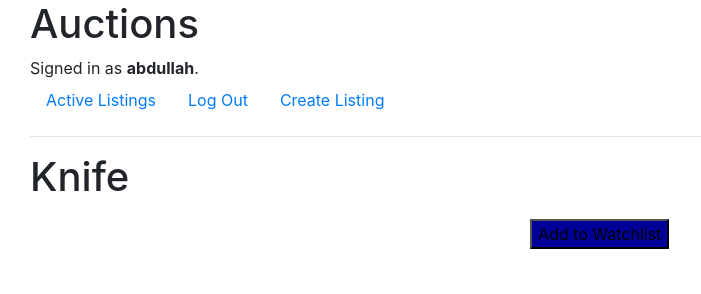
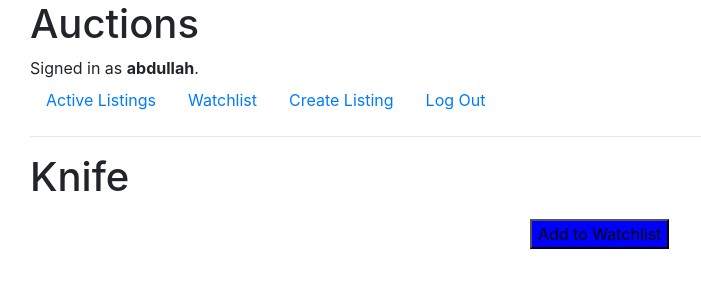
Before and after one commit to Abdullah-Shaikh01/Commerce, a Django app: page /item_details/2 in a window 1280 px wide. Shown: the top 294 px of the page, without its empty margins (0-701 px from the left). Run offline with Django 3.2, Linux system fonts and the light colour scheme; a user stored in the database is signed in; data comes from the database, SQL or seed files in the repository; both versions use the stored data as it was after the commit; some libraries are stand-ins or nearby versions.

Commit message:
add feature for users to see their watchlisted items

```diff
--- a/auctions/static/auctions/styles.css
+++ b/auctions/static/auctions/styles.css
@@ -41,7 +41,7 @@ img {
 
 .button-mid {
     margin-left: 40%;
-    background-color: #000099;
+    background-color: blue;
     font-color: white;
     margin-top: 10px;
 }
--- a/auctions/templates/auctions/index.html
+++ b/auctions/templates/auctions/index.html
@@ -1,7 +1,11 @@
 {% extends "auctions/layout.html" %}
 
 {% block body %}
-    <h2>Active Listings:</h2>
+    {% if watchlist %}
+        <h2>Watchlisted items:</h2>
+    {% else %}
+        <h2>Active Listings:</h2>
+    {% endif %}
     {% for item in items %}
         <div class="items" onclick="location.href='{% url 'item_details' item.id %}';" style="cursor: pointer;">
             <div id="image">
--- a/auctions/templates/auctions/layout.html
+++ b/auctions/templates/auctions/layout.html
@@ -22,10 +22,13 @@
             </li>
             {% if user.is_authenticated %}
                 <li class="nav-item">
-                    <a class="nav-link" href="{% url 'logout' %}">Log Out</a>
+                    <a class="nav-link" href="{% url 'watchlist' %}">Watchlist</a>
                 </li>
                 <li class="nav-item">
                     <a class="nav-link" href="{% url 'listing'%}">Create Listing</a>
+                </li>
+                <li class="nav-item">
+                    <a class="nav-link" href="{% url 'logout' %}">Log Out</a>
                 </li>
             {% else %}
                 <li class="nav-item">
--- a/auctions/urls.py
+++ b/auctions/urls.py
@@ -11,6 +11,8 @@ urlpatterns = [
     path("item_details/<int:item_id>", views.item, name="item_details"),
     path("bid", views.bid, name="bid"),
     path("comment", views.comment, name="comment"),
-    path("watchlist", views.watchlist, name="add_watchlist"),
-    path("remove_watchlist", views.rem_watchlist, name="remove_watchlist")
+    path("add_watchlist", views.add_watchlist, name="add_watchlist"),
+    path("remove_watchlist", views.rem_watchlist, name="remove_watchlist"),
+    path("watchlist", views.watchlist, name="watchlist")
+
 ]
--- a/auctions/views.py
+++ b/auctions/views.py
@@ -12,7 +12,8 @@ from .models import User, Listing, Bid, Comment
 
 def index(request):
     return render(request, "auctions/index.html", {
-        "items": Listing.objects.all()
+        "items": Listing.objects.all(),
+        "watchlist": False
     })
 
 
@@ -158,7 +159,7 @@ def comment(request):
 
 
 @login_required
-def watchlist(request):
+def add_watchlist(request):
     if request.method == "POST":
         user = User.objects.get(id=request.user.id)
         item_id = request.POST['listing']
@@ -174,3 +175,11 @@ def rem_watchlist(request):
         thing = Listing.objects.get(id=item_id)
         thing.watchlist.remove(user)
         return item(request, item_id)
+
+
+def watchlist(request):
+    user = User.objects.get(id=request.user.id)
+    return render(request, "auctions/index.html", {
+        "items": user.watchlist.all(),
+        "watchlist": True
+    })
```
Also changed, not shown: db.sqlite3.
